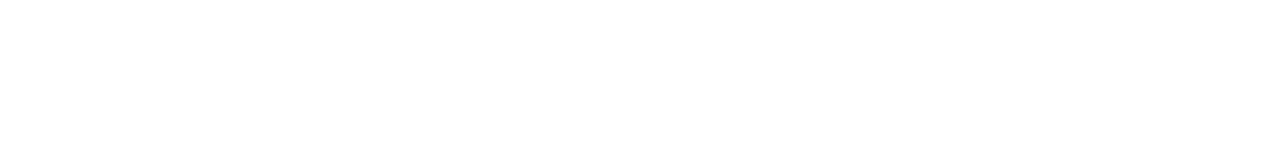
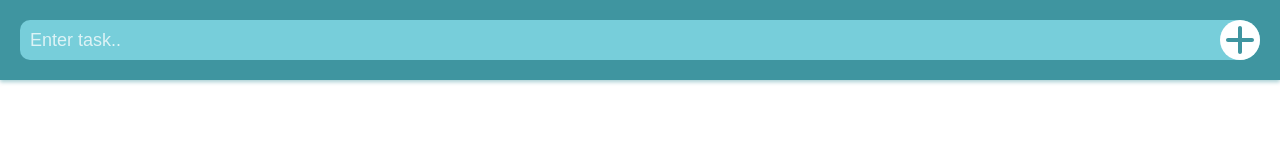
Before and after one commit to nolbuzanis/Todo-Web-App, a plain HTML site: page index.html in a window 1280 px wide. Drawn offline with Linux system fonts and the light colour scheme; files that its build step writes are made by us from their sources.

Commit message:
Created header with input and add button

```diff
--- a/css/main.css
+++ b/css/main.css
@@ -0,0 +1,55 @@
+@charset "UTF-8";
+
+header {
+    width: 100%;
+    box-sizing: border-box;
+    height: 80px;
+    position: fixed;
+    top: 0;
+    left: 0;
+    background: #3f95a0;
+    color: white;
+    box-shadow: #3f95a075 0px 2px 4px;
+    padding: 20px;
+}
+header input[type='text']{
+    box-sizing: border-box;
+    width: 100%;
+    float: left;
+    height: 40px;
+    color: black;
+    border-radius: 10px;
+    border-top-right-radius: 20px;
+    border-bottom-right-radius: 20px;
+    background: #77ceda;
+    border: 0px;
+    box-shadow: none;
+    outline: none;
+    appearance: none;
+    margin: 0;
+    font-size: 18px;
+    padding-left: 10px;
+    padding-right: 50px;
+    color: white;
+}
+header button {
+    background: white;
+    width: 40px;
+    height: 40px;
+    border-radius: 20px;
+    position: absolute;
+    top: 20px;
+    right: 20px;
+    appearance: none;
+}
+header button svg {
+    position: absolute;
+    width: 32px;
+    height: 32px;
+    top: 50%;
+    left: 50%;
+    margin: -16px 0 0 -16px;
+}
+header button svg path {
+    fill: #3f95a0;
+}
--- a/css/reset.css
+++ b/css/reset.css
@@ -55,7 +55,13 @@ button, input {
     -moz-appearance: none;
     -ms-appearance: none;
     -o-appearance: none;
-    appearance: none;
+	appearance: none;
+	border:none;
+	background-image:none;
+	background-color:transparent;
+	-webkit-box-shadow: none;
+	-moz-box-shadow: none;
+	box-shadow: none;
 }
 
 input::-webkit-input-placeholder { /* Chrome/Opera/Safari */
--- a/index.html
+++ b/index.html
@@ -5,9 +5,15 @@
     <meta http-equiv="X-UA-Compatible" content="IE=edge">
     <title>ToDo App</title>
     <meta name="viewport" content="width=device-width, initial-scale=1">
-    <link rel="stylesheet" type="text/css" media="screen" href="main.css" />
+    <link rel="stylesheet" type="text/css" media="screen" href="css/reset.css" />
+    <link rel="stylesheet" type="text/css" media="screen" href="css/main.css" />
 </head>
 <body>
-
+    <header>
+        <input type="text" placeholder="Enter task..">
+        <button>
+                <svg height="32px" id="Layer_1" style="enable-background:new 0 0 32 32;" version="1.1" viewBox="0 0 32 32" width="32px" xml:space="preserve" xmlns="http://www.w3.org/2000/svg" xmlns:xlink="http://www.w3.org/1999/xlink"><path d="M28,14H18V4c0-1.104-0.896-2-2-2s-2,0.896-2,2v10H4c-1.104,0-2,0.896-2,2s0.896,2,2,2h10v10c0,1.104,0.896,2,2,2  s2-0.896,2-2V18h10c1.104,0,2-0.896,2-2S29.104,14,28,14z"/></svg>
+        </button>
+    </header>
 </body>
 </html>
```
